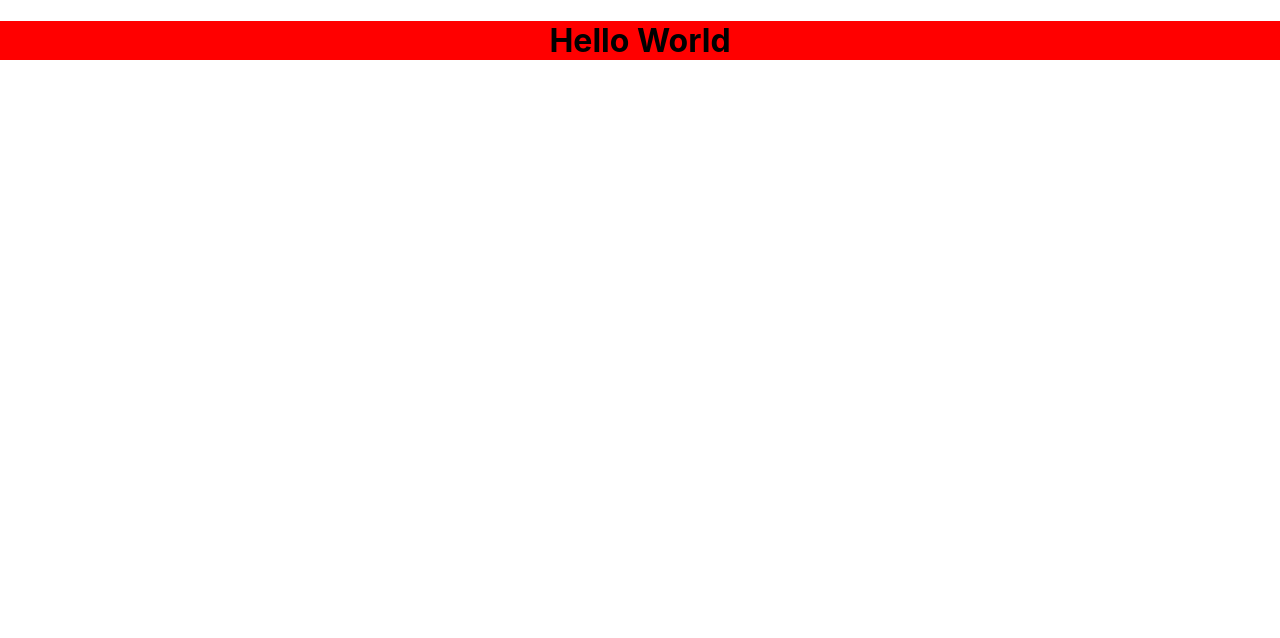
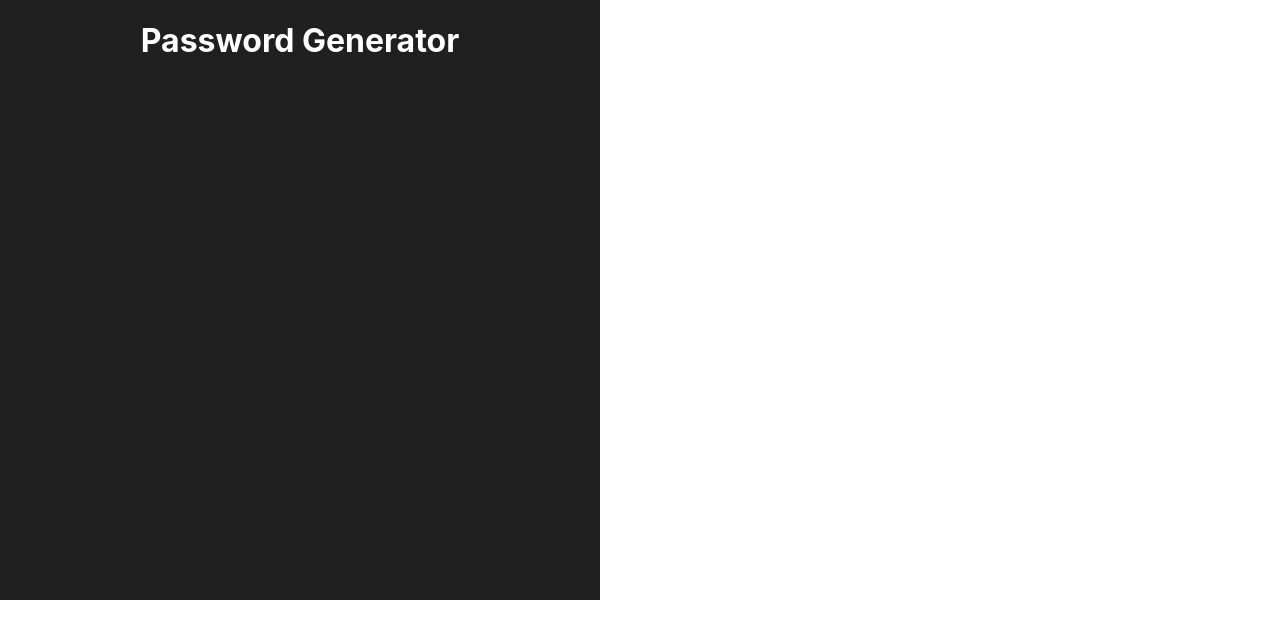
Before and after one commit to Zakariyya98/PasswordGenerator, a React (Create React App) app: page / in a window 1280 px wide. Shown: the top 638 px of the page. Built offline with nearby package versions, Linux system fonts and the light colour scheme.

Commit message:
Updated to a basic layout for a card component

```diff
--- a/src/components/Card/Card.jsx
+++ b/src/components/Card/Card.jsx
@@ -1,7 +1,11 @@
 import "./Card.scss";
 
 const Card = () => {
-  return <h1>Hello World</h1>;
+  return (
+    <div className="card__container">
+      <h1>Password Generator</h1>
+    </div>
+  );
 };
 
 export default Card;
--- a/src/components/Card/Card.scss
+++ b/src/components/Card/Card.scss
@@ -1,3 +1,10 @@
-h1 {
-  background-color: red;
+.card {
+  &__container {
+    color: white;
+    display: flex;
+    justify-content: center;
+    height: 600px;
+    width: 600px;
+    background-color: #202020;
+  }
 }
```
